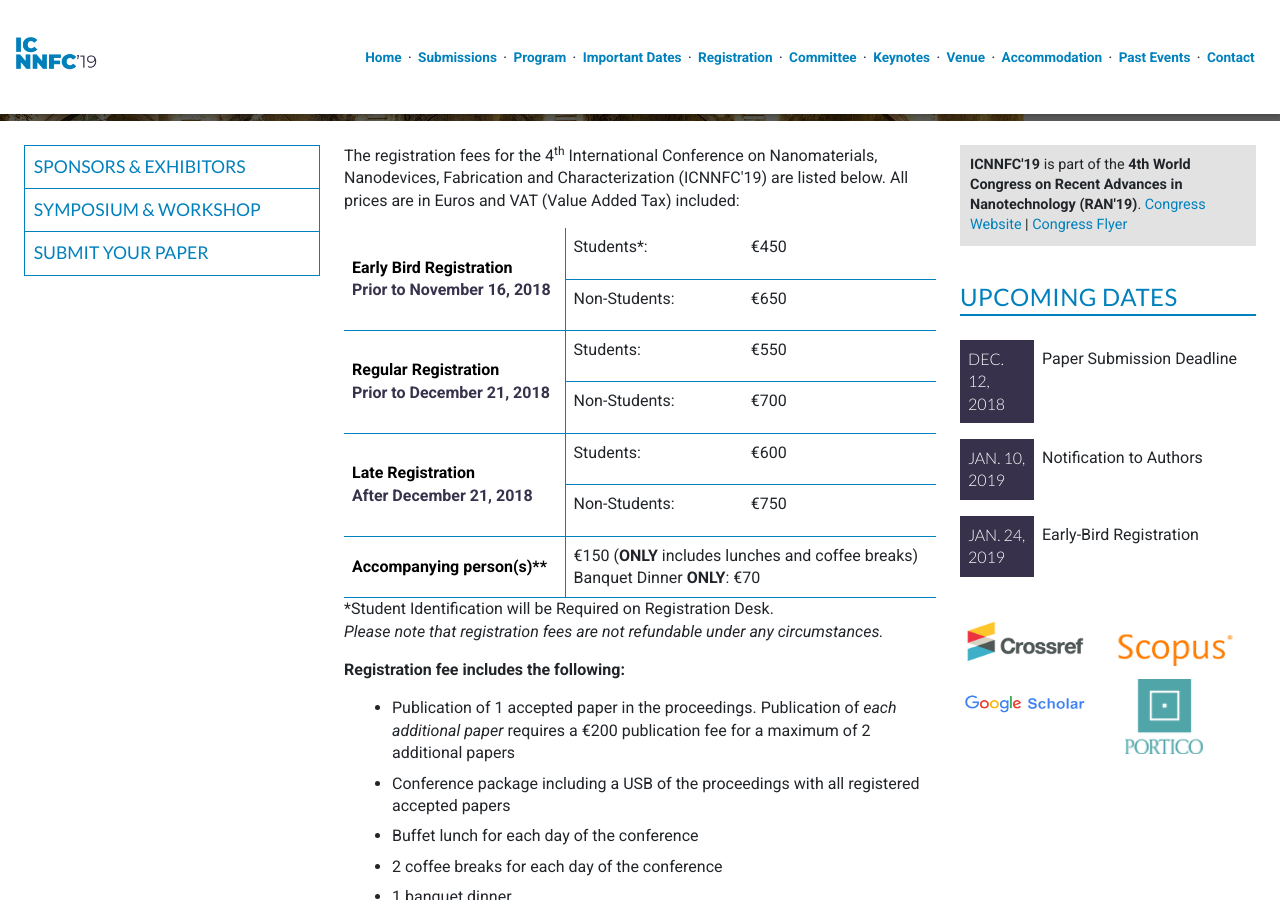
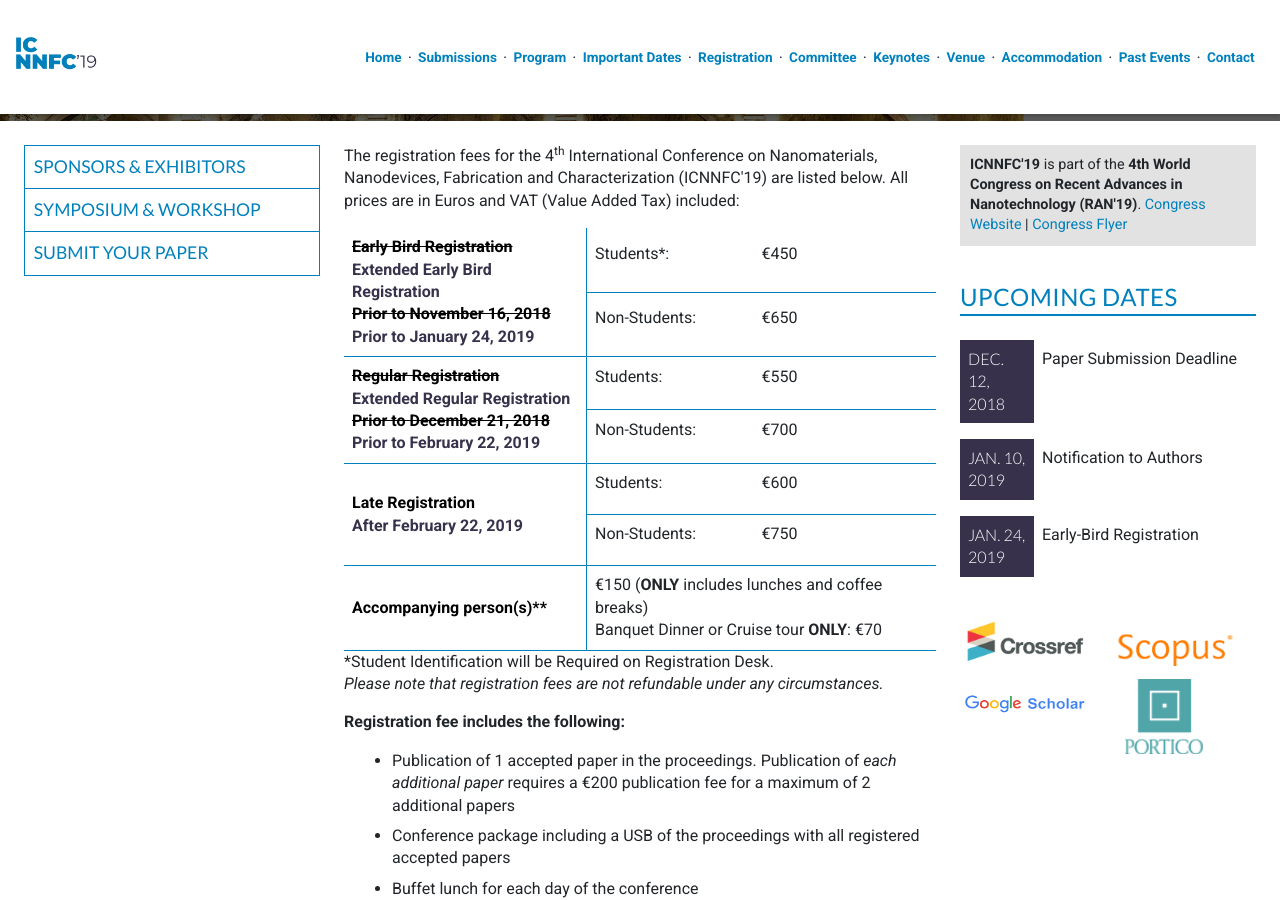
Before and after one commit to intaset/icnnfc, a Jekyll site: the page built from registration.html, in a window 1280 px wide and 900 px high, scrolled down 359 px. Built offline with Jekyll 4.4.1, drawn with Linux system fonts in a browser that asks for light colours; nearby versions of some CDN libraries; Markdown is read by kramdown in place of the engine named in the settings; comment, search, counter and statistics services are not loaded.

Commit message:
changed registration deadlines

```diff
--- a/registration.html
+++ b/registration.html
@@ -12,7 +12,7 @@ keyword: nanoparticles, nanotubes, graphene, nanotechnology and coating, computa
     <div class="mobile">
        <table>
     <tr>
-    <td class="date-title">Early Bird Registration<br><b>Prior to November 16, 2018</b></td>
+	<td class="date-title"><s>Early Bird Registration</s><br><strong>Extended Early Bird Registration</strong><br><s>Prior to November 16, 2018</s><br><b>Prior to January 24, 2019</b></td>
     </tr>
     <tr>
     <td class="imp-date"><p class="left">Students*:</p> <p class="right">€450</p></td>
@@ -22,8 +22,7 @@ keyword: nanoparticles, nanotubes, graphene, nanotechnology and coating, computa
     </tr>
 
     <tr>
-    <td class="date-title">Regular Registratio<br><b>Prior to December 21, 2018</b></td>
-    </tr>
+    <td class="date-title"><s>Regular Registration</s><br><strong>Extended Regular Registration</strong><br><s>Prior to December 21, 2018</s><br><b>Prior to February 22, 2019</b></td>    </tr>
     <tr>
     <td class="imp-date"><p class="left">Students:</p> <p class="right">€550</p></td>
     </tr>
@@ -32,7 +31,7 @@ keyword: nanoparticles, nanotubes, graphene, nanotechnology and coating, computa
     </tr>
 
     <tr>
-    <td class="date-title" rowspan="2">Late Registration <br><b>After December 21, 2018</b></td>
+    <td class="date-title" rowspan="2">Late Registration <br><b>After February 22, 2019</b></td>
     </tr>
     <tr>
     <td class="imp-date"><p class="left">Students:</p> <p class="right">€600</p></td>
@@ -44,22 +43,16 @@ keyword: nanoparticles, nanotubes, graphene, nanotechnology and coating, computa
     <td class="date-title" rowspan="1">Accompanying person(s)**</td>
     </tr>
     <tr>
-    <td class="imp-date">€150 (<b>ONLY</b> includes lunches and coffee breaks)<br>Banquet Dinner <b>ONLY</b>: €70</td>
+    <td class="imp-date">€150 (<b>ONLY</b> includes lunches and coffee breaks)<br>Banquet Dinner or Cruise tour <b>ONLY</b>: €70</td>
     </tr>
 
-   <!--  <tr>
-    <td class="date-title" rowspan="1">Workshop Registration***</td>
-    </tr>
-    <tr>
-    <td class="imp-date">€450</td>
-    </tr> -->
 </table>
 </div>
 
     <div class="desktop">
-    <table>
+<table>
     <tr>
-    <th class="date-title" rowspan="2">Early Bird Registration<br><div class="past-text"><b>Prior to November 16, 2018</b></div></th>
+    <th class="date-title" rowspan="2"><s>Early Bird Registration</s><br><div class="past-text"><b>Extended Early Bird Registration</b></div><s>Prior to November 16, 2018</s><br><div class="past-text"><b>Prior to January 24, 2019</b></div></th>
     <td class="imp-date"><p class="left">Students*:</p> <p class="right">€450</p></td>
 
 </tr>
@@ -68,7 +61,7 @@ keyword: nanoparticles, nanotubes, graphene, nanotechnology and coating, computa
     </tr>
 
     <tr>
-    <th class="date-title" rowspan="2">Regular Registration<br><div class="past-text"><b>Prior to December 21, 2018</b></div></th>
+    <th class="date-title" rowspan="2"><s>Regular Registration</s><br><div class="past-text"><b>Extended Regular Registration</b></div><s>Prior to December 21, 2018</s><br><div class="past-text"><b>Prior to February 22, 2019</b></div></th>
     <td class="imp-date"><p class="left">Students:</p> <p class="right">€550</p></td>
 
 </tr>
@@ -77,7 +70,7 @@ keyword: nanoparticles, nanotubes, graphene, nanotechnology and coating, computa
     </tr>
 
     <tr>
-    <th class="date-title" rowspan="2">Late Registration <br><div class="past-text"><b>After December 21, 2018</b></div></th>
+    <th class="date-title" rowspan="2">Late Registration <br><div class="past-text"><b>After February 22, 2019</b></div></th>
     <td class="imp-date"><p class="left">Students:</p> <p class="right">€600</p></td>
 
 </tr>
@@ -86,13 +79,9 @@ keyword: nanoparticles, nanotubes, graphene, nanotechnology and coating, computa
     </tr>
     <tr>
     <th class="date-title" rowspan="1">Accompanying person(s)**</th>
-    <td class="imp-date">€150 (<b>ONLY</b> includes lunches and coffee breaks)<br>Banquet Dinner <b>ONLY</b>: €70</td>
+    <td class="imp-date">€150 (<b>ONLY</b> includes lunches and coffee breaks)<br>Banquet Dinner or Cruise tour <b>ONLY</b>: €70</td>
     </tr>
 
-   <!--  <tr>
-    <th class="date-title" rowspan="1">Workshop Registration***</th>
-    <td class="imp-date">€450</td>
-    </tr> -->
 </table>
 </div>
 <p class="body">*Student Identification will be Required on Registration Desk.<br>
```
Also changed, not shown: 1 other file.
